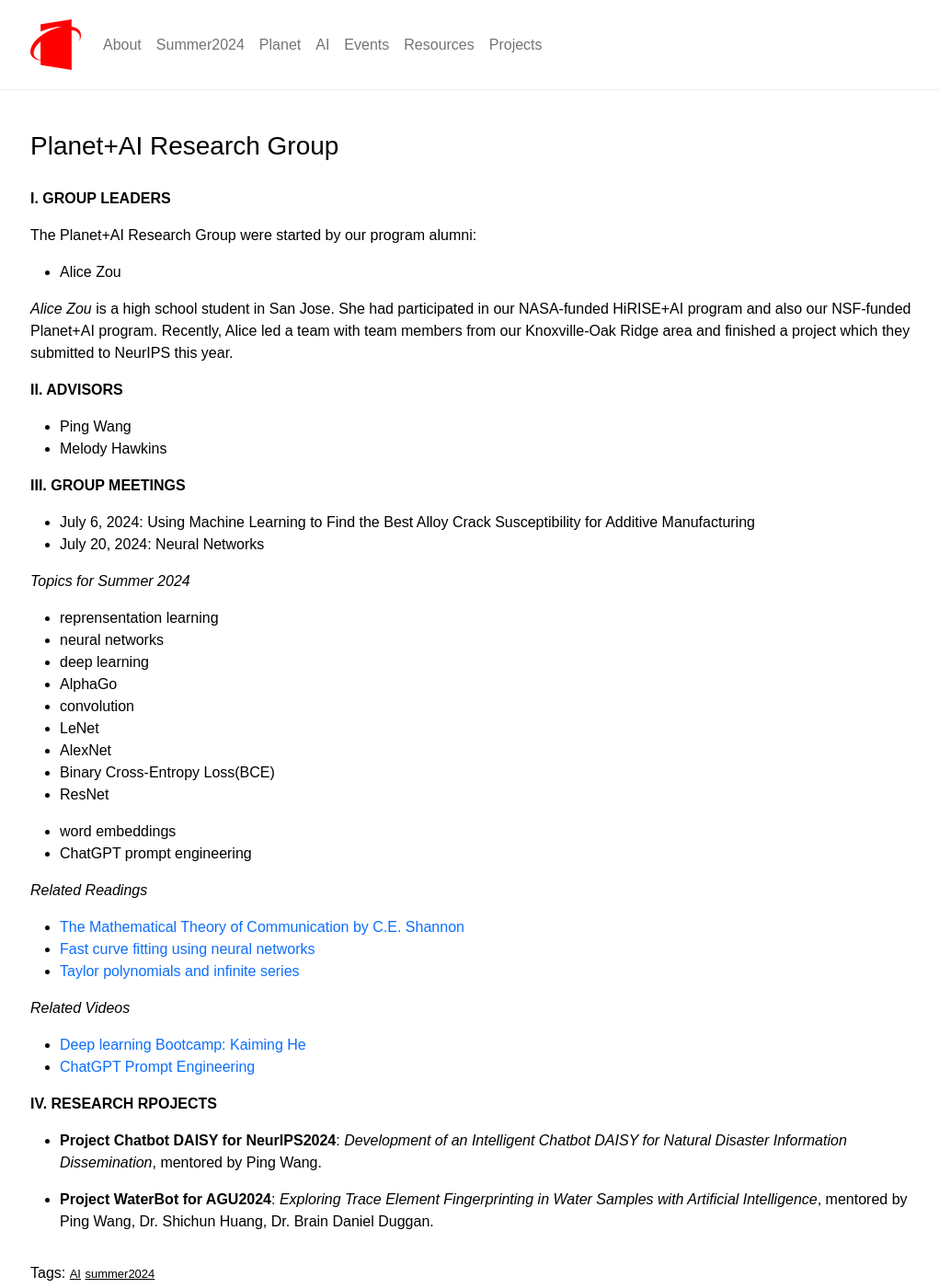
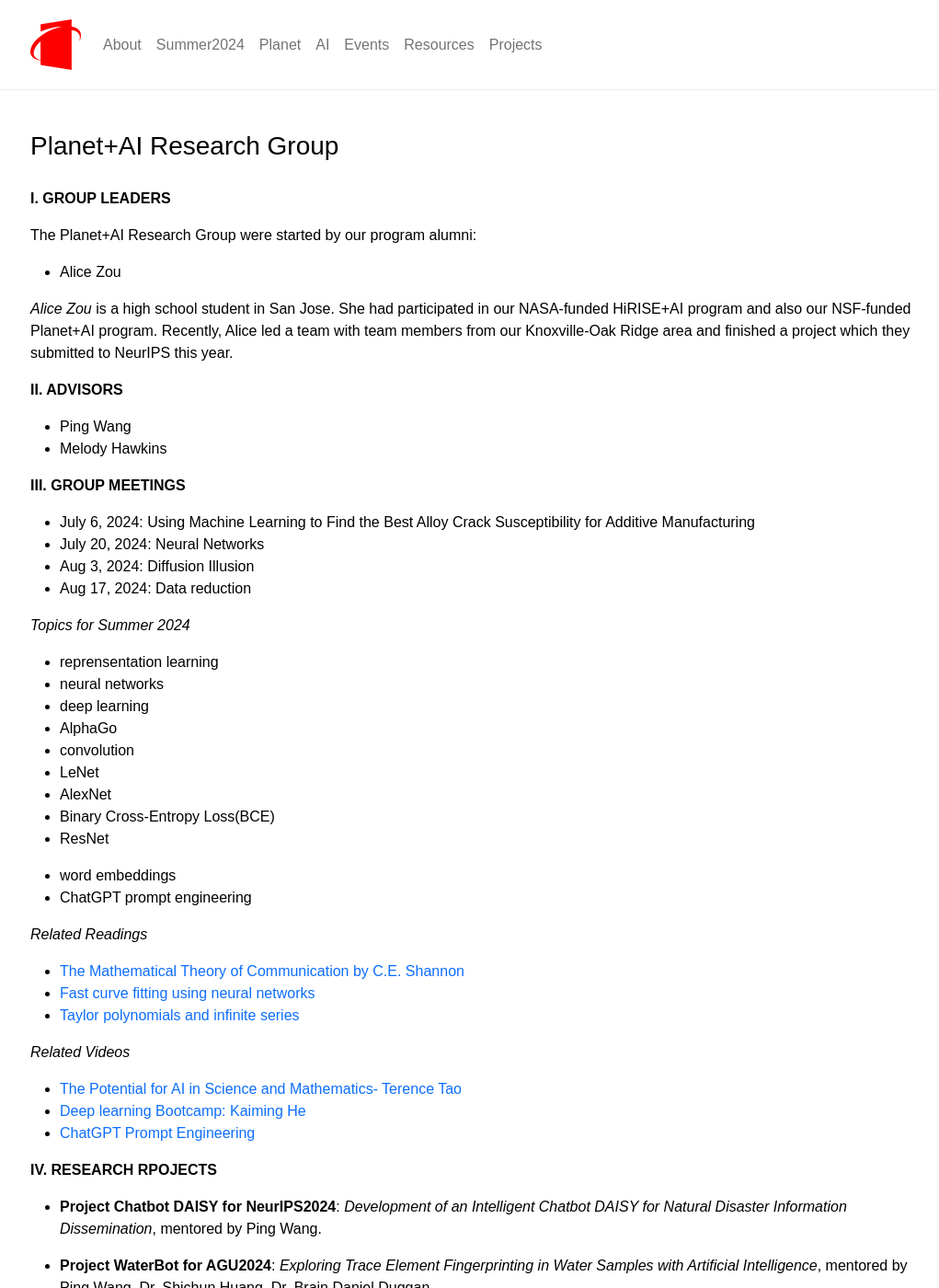
Before and after one commit to planet-ai-2023/planet-ai-2023.github.io, a Jekyll site: the page built from _posts/2024-7-2-planet-ai-research-group.md, in a window 1280 px wide and 1400 px high. Shown: the whole window at 92% size, without its empty margins (119-1140 px from the left). Built offline with Jekyll 4.4.1, drawn with Linux system fonts in a browser that asks for light colours.

Commit message:
Add files via upload

```diff
--- a/_posts/2024-7-2-planet-ai-research-group.md
+++ b/_posts/2024-7-2-planet-ai-research-group.md
@@ -22,6 +22,8 @@ The Planet+AI Research Group were started by our program alumni:
 **III. GROUP MEETINGS**
 - July 6, 2024: Using Machine Learning to Find the Best Alloy Crack Susceptibility for Additive Manufacturing
 - July 20, 2024: Neural Networks
+- Aug 3, 2024: Diffusion Illusion
+- Aug 17, 2024: Data reduction
 
 *Topics for Summer 2024*
 - reprensentation learning
@@ -45,6 +47,7 @@ The Planet+AI Research Group were started by our program alumni:
 
 
 *Related Videos*
+- [The Potential for AI in Science and Mathematics- Terence Tao](https://www.youtube.com/watch?v=_sTDSO74D8Q){:target="_blank"}
 - [Deep learning Bootcamp: Kaiming He](https://www.youtube.com/watch?v=D_jt-xO_RmI){:target="_blank"}
 - [ChatGPT Prompt Engineering](https://www.deeplearning.ai/short-courses/chatgpt-prompt-engineering-for-developers/){:target="_blank"}
 <br/>
```
